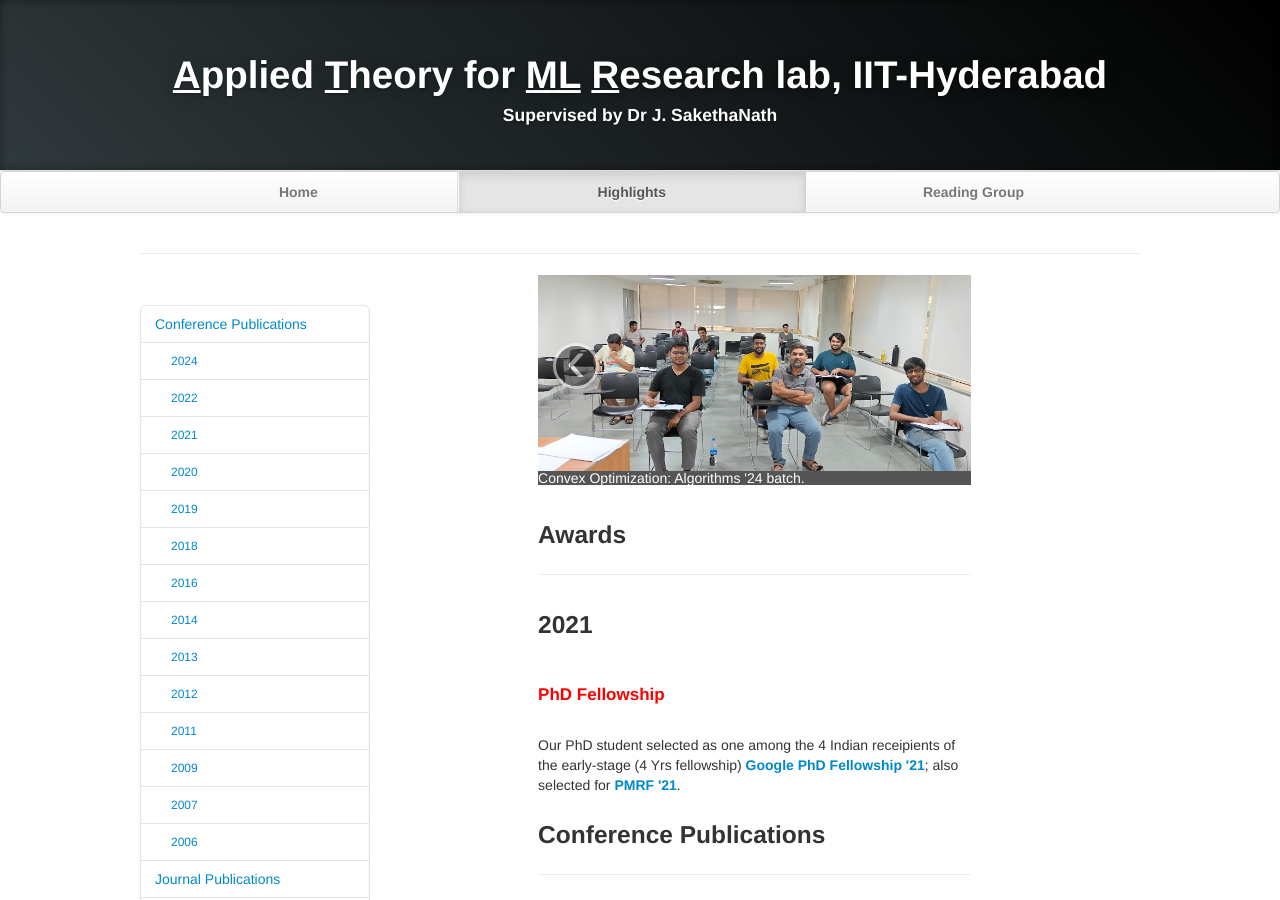
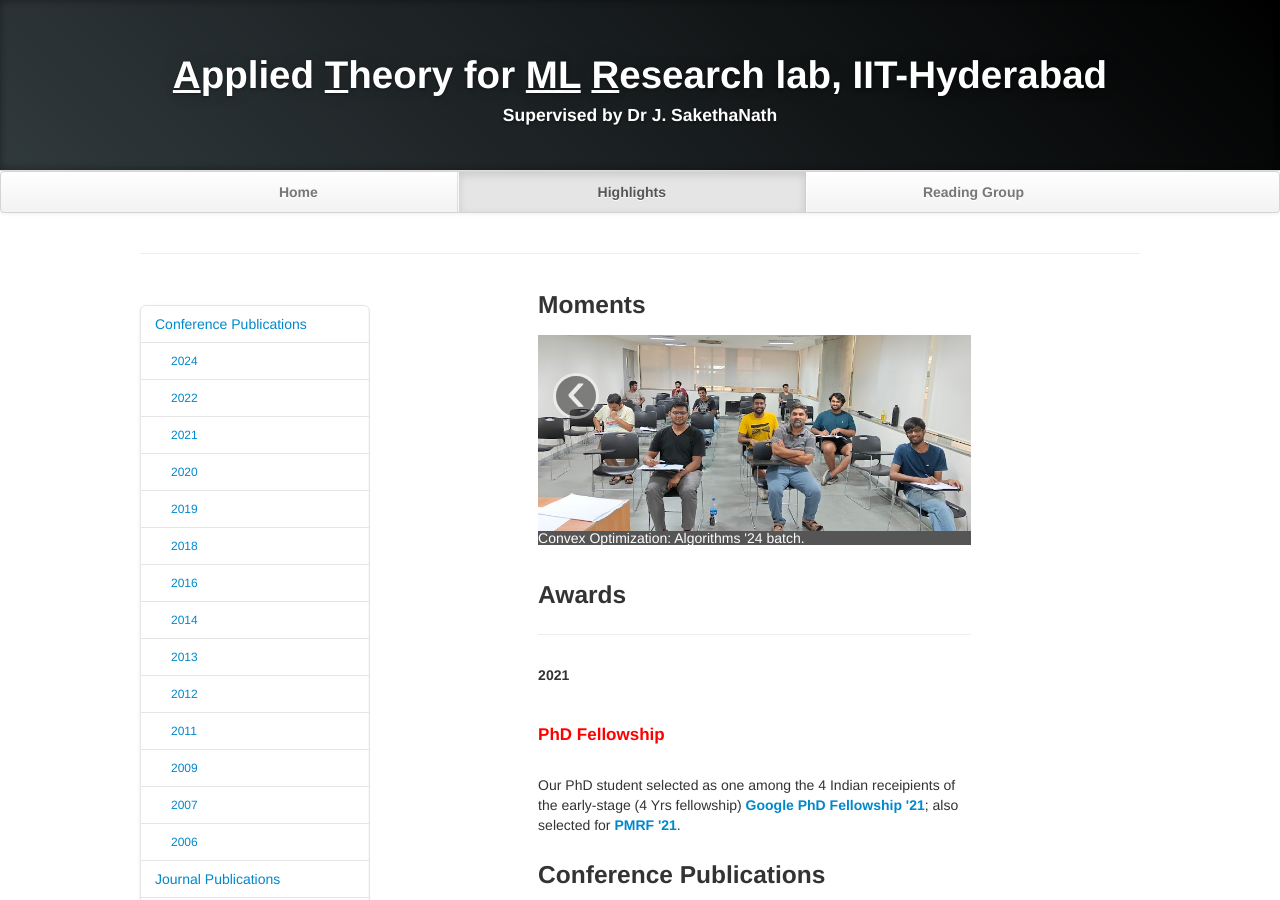
Before and after one commit to atmlr-lab/atmlr-lab.github.io, a Jekyll site: the page built from highlights.md, in a window 1280 px wide and 900 px high. Built offline with Jekyll 4.4.1, drawn with Linux system fonts in a browser that asks for light colours.

Commit message:
Added section heading

```diff
--- a/highlights.md
+++ b/highlights.md
@@ -38,6 +38,7 @@ layout: default
 
 	<section id="Other">
    <div id="main-carousel" class="carousel slide">
+      <h3>Moments</h3>
       <div class="carousel-inner">
          <div class="item active">
             <img src="lab_pics/IMG20240504171046.jpg" class="carousel-image" alt="">
@@ -48,15 +49,13 @@ layout: default
             <p style="color:white">Convex Optimization: Algorithms '24 batch.</p>
          </div>
       </div>
-
       <a class="left carousel-control" href="#main-carousel" data-slide="prev">‹</a>
-
 	</div>
 
    <div class="page-header">
       <h3>Awards</h3>
    </div>
-	<h3>2021</h3>
+	<h5>2021</h5>
    <br/>
    <div class="row-fluid">
          <h4 style="font-size: 17px;"><mark style="background-color: white; color:red;">PhD Fellowship</mark></h4>
```
